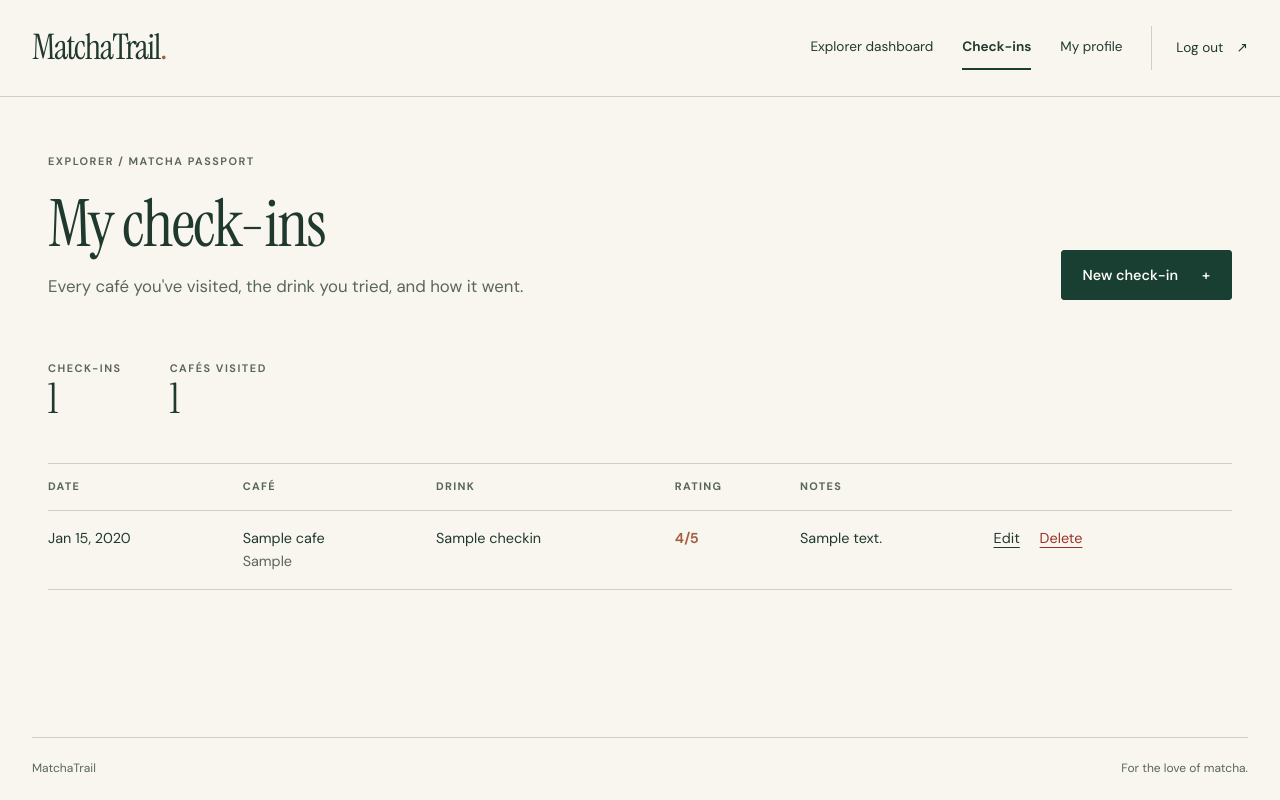
After one commit to notninil/Matcha-Mutya-RyzaJanell-G1, a Django app: page /checkins/ in a window 1280 px wide. The commit adds this page. Run offline with Django 5.2, Linux system fonts and the light colour scheme; the visitor is signed in with stand-in values (Sample User, id 1); tables that the repository leaves empty hold one stand-in row (values such as "Sample post").

Commit message:
Add check-in templates, navigation link and styles

```diff
--- a/static/account.css
+++ b/static/account.css
@@ -159,3 +159,28 @@ dd {margin:.25rem 0 0;overflow-wrap:anywhere;font-size:.95rem;}
  .listing-empty {padding:2rem 1rem;}
  .access-denied {margin:1rem auto 3rem;}
 }
+
+/* Core feature: café check-ins */
+.visually-hidden {position:absolute;width:1px;height:1px;overflow:hidden;clip:rect(0 0 0 0);white-space:nowrap;}
+.stat-row {display:flex;gap:3rem;margin:0 0 2.5rem;padding:0;}
+.stat-row dt {font-size:.68rem;letter-spacing:.14em;text-transform:uppercase;font-weight:650;color:var(--muted);}
+.stat-row dd {margin:0;font:400 2.6rem/1.1 var(--serif);}
+.table-wrap {overflow-x:auto;border-top:1px solid var(--line);}
+.checkin-table {width:100%;border-collapse:collapse;font-size:.9rem;}
+.checkin-table th {text-align:left;font-size:.68rem;letter-spacing:.12em;text-transform:uppercase;color:var(--muted);padding:.9rem 1rem .9rem 0;border-bottom:1px solid var(--line);}
+.checkin-table td {padding:1rem 1rem 1rem 0;border-bottom:1px solid var(--line);vertical-align:top;}
+.rating {font-weight:650;color:var(--warm);white-space:nowrap;}
+.row-actions {white-space:nowrap;}
+.row-actions a {margin-right:1rem;}
+.danger-link {color:var(--error);}
+.button.danger {background:var(--error);border-color:var(--error);}
+.checkin-form-section {max-width:40rem;}
+.form-field select,.form-field textarea {display:block;width:100%;min-height:48px;padding:.65rem .8rem;color:var(--ink);background:var(--white);border:1px solid #889580;border-radius:3px;font:inherit;}
+.form-field select:focus,.form-field textarea:focus {border-color:var(--forest);}
+.rating-field {border:0;margin:0;padding:0;}
+.rating-field legend {font-size:.85rem;font-weight:600;margin-bottom:.4rem;padding:0;}
+.rating-field ul {list-style:none;margin:0;padding:0;display:flex;flex-wrap:wrap;gap:.4rem 1.2rem;}
+.rating-field label {display:inline-flex;align-items:center;gap:.4rem;min-height:44px;font-weight:400;}
+.recent-list {list-style:none;margin:1rem 0;padding:0;font-size:.9rem;}
+.owner-cafes {list-style:none;margin:0 0 1.5rem;padding:0;}
+.owner-cafes li {padding:1rem 0;border-bottom:1px solid var(--line);}
--- a/templates/base.html
+++ b/templates/base.html
@@ -21,6 +21,7 @@
     {% elif user.role == 'owner' %}
       <a href="{% url 'owner_dashboard' %}" {% if current == 'owner_dashboard' %}aria-current="page"{% endif %}>Owner dashboard</a>
     {% endif %}
+    <a href="{% url 'checkin_list' %}" {% if current == 'checkin_list' or current == 'checkin_create' or current == 'checkin_update' or current == 'checkin_delete' %}aria-current="page"{% endif %}>Check-ins</a>
     <a href="{% url 'profile' %}" {% if current == 'profile' %}aria-current="page"{% endif %}>My profile</a>
     <form method="post" action="{% url 'logout' %}" class="logout-form">{% csrf_token %}<button class="button-quiet" type="submit">Log out <span aria-hidden="true">↗</span></button></form>
   {% else %}
--- /dev/null
+++ b/templates/checkins/confirm_delete.html
@@ -0,0 +1,5 @@
+{% extends "base.html" %}
+{% block content %}
+<div class="page-heading"><div><p class="eyebrow">Matcha passport / Delete</p><h1>Delete this check-in?</h1><p class="intro">{{ checkin.drink_name }} at {{ checkin.cafe.name }} on {{ checkin.visited_on|date:"M j, Y" }}. This can't be undone.</p></div></div>
+<form method="post" class="form-actions">{% csrf_token %}<button class="button danger" type="submit">Yes, delete it</button><a href="{% url 'checkin_list' %}">Keep it</a></form>
+{% endblock %}
--- /dev/null
+++ b/templates/checkins/list.html
@@ -0,0 +1,18 @@
+{% extends "base.html" %}
+{% block content %}
+<div class="page-heading"><div><p class="eyebrow">Explorer / Matcha passport</p><h1>My check-ins</h1><p class="intro">Every café you've visited, the drink you tried, and how it went.</p></div><a class="button" href="{% url 'checkin_create' %}">New check-in <span aria-hidden="true">+</span></a></div>
+<dl class="stat-row"><div><dt>Check-ins</dt><dd>{{ stats.total }}</dd></div><div><dt>Cafés visited</dt><dd>{{ stats.cafes }}</dd></div></dl>
+{% if checkins %}
+<div class="table-wrap"><table class="checkin-table">
+  <caption class="visually-hidden">Your café check-ins</caption>
+  <thead><tr><th scope="col">Date</th><th scope="col">Café</th><th scope="col">Drink</th><th scope="col">Rating</th><th scope="col">Notes</th><th scope="col"><span class="visually-hidden">Actions</span></th></tr></thead>
+  <tbody>
+  {% for c in checkins %}
+  <tr><td>{{ c.visited_on|date:"M j, Y" }}</td><td>{{ c.cafe.name }}<br><span class="muted">{{ c.cafe.city }}</span></td><td>{{ c.drink_name }}</td><td><span class="rating" aria-label="{{ c.rating }} out of 5">{{ c.rating }}/5</span></td><td>{{ c.notes|default:"—"|truncatechars:80 }}</td>
+  <td class="row-actions"><a href="{% url 'checkin_update' c.pk %}">Edit</a> <a class="danger-link" href="{% url 'checkin_delete' c.pk %}">Delete</a></td></tr>
+  {% endfor %}
+  </tbody></table></div>
+{% else %}
+<div class="discovery-empty"><span class="empty-rule" aria-hidden="true"></span><p class="empty-title">Your passport is still blank.</p><p>Log your first café visit to start your matcha trail.</p><a class="button" href="{% url 'checkin_create' %}">Add your first check-in</a></div>
+{% endif %}
+{% endblock %}
```
Also changed, not shown: templates/checkins/form.html (added, +19 -0 lines), templates/checkins/owner_list.html (added, +13 -0 lines).
